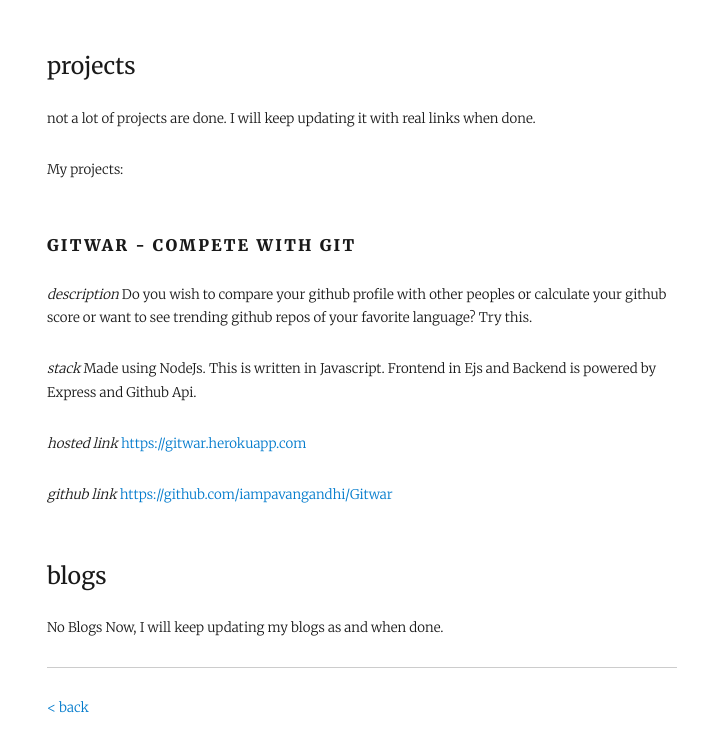
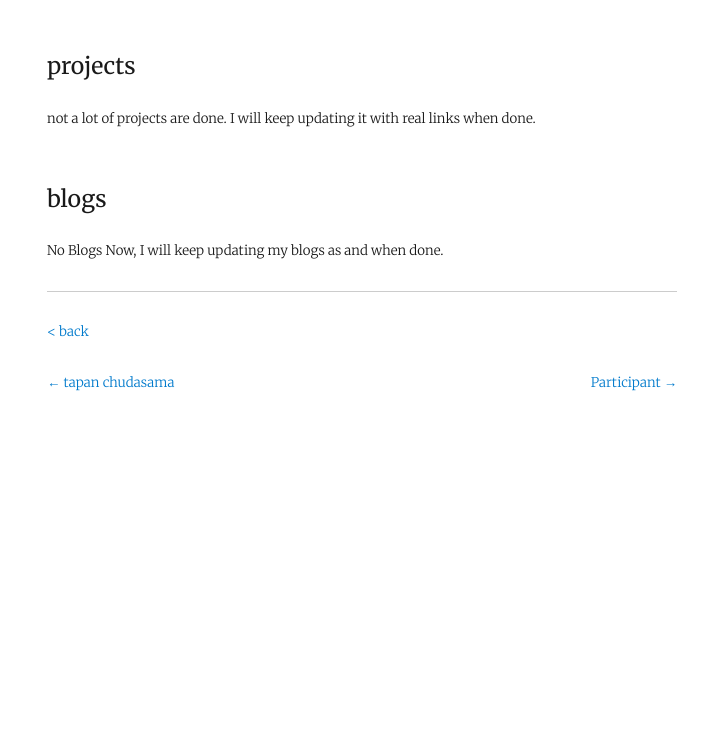
Before and after one commit to tanaypratap/teamtanay.jobchallenge.dev, a Gatsby site: page /ttjc@iampavangandhi/ in a window 1280 px wide. Shown: the part 1067-1812 px from the top of the page, without its empty margins (278-986 px from the left). After the commit the page ends 1545 px from the top, so only its background shows below. Built offline with nearby package versions, Linux system fonts and the light colour scheme; Gatsby itself is replaced by a stand-in of ours; some packages are replaced by stand-ins of ours.

Commit message:
Registering Myself

```diff
--- a/content/participants/ttjc@iampavangandhi/index.md
+++ b/content/participants/ttjc@iampavangandhi/index.md
@@ -9,7 +9,7 @@
 description: "HTML/CSS | Javascript | Python | React | Node | MongoDB | Django"
 ---
 
-Hi! I am a Pavan Gandhi Undergrad CS Student of DU let me walk you through my intro, projects and blogs.
+Hi! I am Pavan Gandhi an undergrad CS student of DU let me walk you through my intro, projects and blogs.
 
 ### introduction
 
@@ -38,18 +38,6 @@
 
 not a lot of projects are done. I will keep updating it with real links when done.
 
-My projects:
-
-#### Gitwar - Compete with Git
-
-_description_ Do you wish to compare your github profile with other peoples or calculate your github score or want to see trending github repos of your favorite language? Try this.
-
-_stack_ Made using NodeJs. This is written in Javascript. Frontend in Ejs and Backend is powered by Express and Github Api.
-
-_hosted link_ https://gitwar.herokuapp.com
-
-_github link_ https://github.com/iampavangandhi/Gitwar
-
 ### blogs
 
 No Blogs Now, I will keep updating my blogs as and when done.
```
